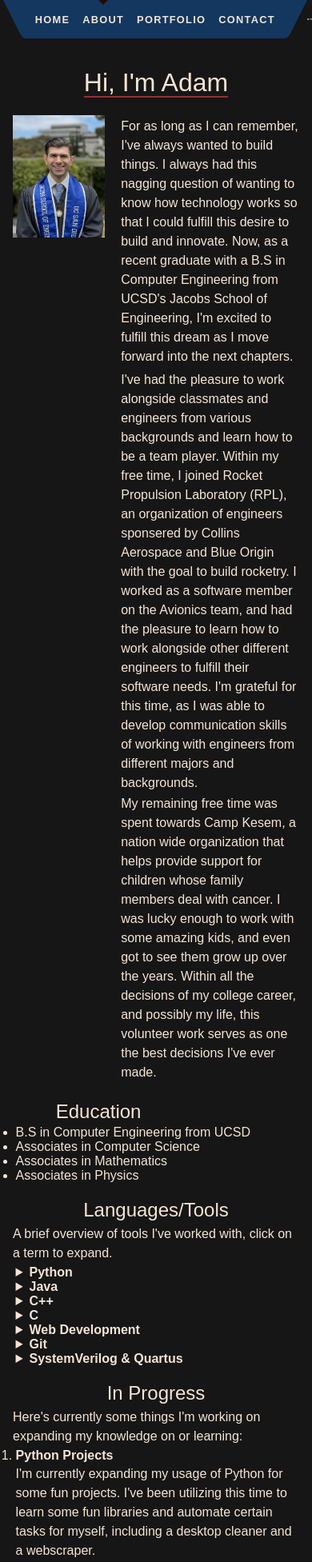
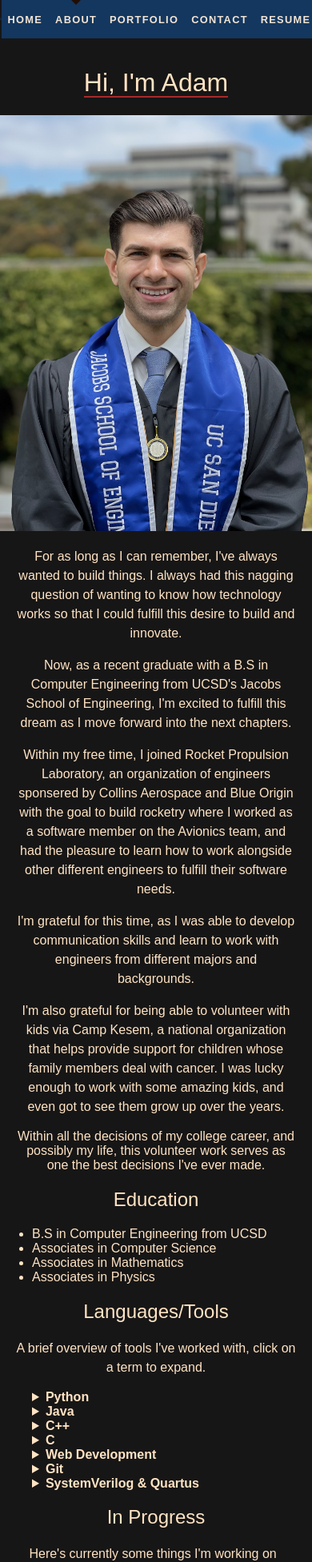
Before and after one commit to asbauer/mywebsite, a SvelteKit app: page /about in a window 390 px wide. Shown: the top 1953 px of the page at 80% size. Built offline with nearby package versions, Linux system fonts and the light colour scheme.

Commit message:
Mobile version 0.8 added

```diff
--- a/src/routes/+layout.svelte
+++ b/src/routes/+layout.svelte
@@ -56,6 +56,8 @@
 		box-sizing: border-box;
 	}
 
+
+
 	footer {
 		display: flex;
 		flex-direction: column;
@@ -73,4 +75,12 @@
 			padding: 12px 0;
 		}
 	}
+
+	@media  screen and (max-width:500px){
+		main {
+			padding-left: 0;
+			padding-right: 0;
+		}
+
+	 }
 </style>
--- a/src/routes/Header.svelte
+++ b/src/routes/Header.svelte
@@ -27,9 +27,13 @@
 			<li aria-current={$page.url.pathname.startsWith('/sverdle') ? 'page' : undefined}>
 				<a href="/portfolio">Portfolio</a>
 			</li>
-			<li aria-current={$page.url.pathname.startsWith('/sverdle') ? 'page' : undefined}>
+			<li id="contact" aria-current={$page.url.pathname.startsWith('/sverdle') ? 'page' : undefined}>
 				<a href="/contact">Contact</a>
 			</li>
+			<li id="resume" aria-current={$page.url.pathname.startsWith('/sverdle') ? 'page' : undefined}>
+				<a href="/resume">Resume</a>
+			</li>
+
 
 		</ul>
 		<svg viewBox="0 0 2 3" aria-hidden="true">
@@ -42,10 +46,10 @@
 			<img src={gmail} alt="Gmail" />
 		</a>
 		<a href="https://www.linkedin.com/in/asbauer/">
-			<img src={linkedin} alt="LinkedIn" height="100%" width="100%"/>
+			<img src={linkedin} alt="LinkedIn"/>
 		</a>
 		<a href="https://github.com/asbauer">
-			<img src={github} alt="GitHub" />
+			<img src={github} alt="GitHub"  />
 		</a>
 
 
@@ -53,6 +57,22 @@
 </header>
 
 <style>
+	img {
+		width: 100%;
+		height: 100%;
+	}
+	@media screen and (max-width:430px) {
+		#corner-socials, img{
+			visibility: hidden;
+		}
+
+		nav {
+			width: 102dvw;
+		}
+	}
+
+
+
 	header {
 		display: flex;
 		justify-content: space-between;
@@ -183,7 +203,14 @@
 
 
 
+	@media screen and (min-width:765px) {
+	#contact {
+		display: none;
+	}
 
 
 
+	}
+
+
 </style>
--- a/src/routes/about/+page.svelte
+++ b/src/routes/about/+page.svelte
@@ -36,29 +36,56 @@
 
             <!--img class="img-slide-right" src="src/li/images/grad1.jpeg" alt="Graduation" title="Graduation photo. Onto the next chapter"-->
             <!--img class="slide-in-from-left" src={gradphoto} alt="Graduation" title="Graduation photo. Onto the next chapter"-->
-            <img src={gradphoto} alt="Graduation" title="Graduation photo. Onto the next chapter">
+            <img class="slide-in-from-left" src={gradphoto} alt="Graduation" title="Graduation photo. Onto the next chapter">
 
 
         <div class="about-text-div slide-in-from-right">
-        <p class="right-text">
-        For as long as I can remember, I've always wanted to build things. I always had this nagging question of wanting to know how technology works so that I could fulfill this desire to build and innovate. Now, as a recent graduate with a B.S in Computer Engineering from UCSD's Jacobs School of Engineering, I'm excited to fulfill this dream
-        as I move forward into the next chapters.
+        <p class="right-text lg-view">
+            For as long as I can remember, I've always wanted to build things.
+            I always had this nagging question of wanting to know how technology works so that I could fulfill this desire to build and innovate.
+            Now, as a recent graduate with a B.S in Computer Engineering from UCSD's Jacobs School of Engineering, I'm excited to fulfill this dream
+            as I move forward into the next chapters.
         </p>
-        <p id="right-text2">
+        <p id="right-text2" class="lg-view">
 			I've had the pleasure to work alongside classmates and engineers from various backgrounds and learn how to be a team player.
             Within my free time, I joined Rocket Propulsion Laboratory (RPL), an organization of engineers sponsered by Collins Aerospace and Blue Origin
-            with the goal to build rocketry. I worked as a software member on the Avionics team, and had the pleasure to learn how to work alongside
-            other different engineers to fulfill their software needs. I'm grateful for this time, as I was able to develop communication skills
-            of working with engineers from different majors and backgrounds.
+            with the goal to build rocketry. I worked as a software member on the Avionics team, and had the pleasure of working with engineers
+            of various majors and technical backgrounds while strengthening communcation skills
+            to address their software needs.
         </p>
 
-        <p id="text3-start" class="slide-in-from-bottom">
-            My remaining free time was spent towards Camp Kesem, a nation wide organization that helps provide support for children whose family members
+        <p class="below-text sm-view">
+            For as long as I can remember, I've always wanted to build things.
+            I always had this nagging question of wanting to know how technology works so that I could fulfill this desire to build and innovate.
+        </p>
+        <p class="below-text sm-view">
+            Now, as a recent graduate with a B.S in Computer Engineering from UCSD's Jacobs School of Engineering, I'm excited to fulfill this dream
+            as I move forward into the next chapters.
+            </p>
+
+        <p class="below-text sm-view">
+                Within my free time, I joined Rocket Propulsion Laboratory, an organization of engineers sponsered by Collins Aerospace and Blue Origin
+                with the goal to build rocketry where I worked as a software member on the Avionics team, and had the pleasure to learn how to work alongside
+                other different engineers to fulfill their software needs.
+            </p>
+
+        <p class="below-text sm-view">
+            I'm grateful for this time, as I was able to develop communication skills
+                and learn to work with engineers from different majors and backgrounds.
+        </p>
+
+
+        <p id="kesem-start" class="slide-in-from-bottom">
+            I'm also grateful for being able to volunteer with kids via Camp Kesem, a national
+            organization that helps provide support for children whose family members
             deal with cancer.
             I was lucky enough to work with some amazing kids, and even got to see them grow up over the years.
+
+        </p>
+        <aside id="kesem-end">
             Within all the decisions of my college career, and possibly my life, this volunteer work serves as one the best decisions I've ever made.
 
-            </p>
+        </aside>
         </div>
 
             <p id="text3-end" hidden>
@@ -407,7 +434,7 @@ h2#education {
 
 @keyframes slideFromTop{
     from {
-        transform: translateY(-300%);
+        transform: translateY(-400%);
     }
 
     to {
@@ -424,20 +451,120 @@ h2#education {
         transform: translateY(0) ;
     }
 
+}
+
+
+@media screen and (min-width:765px) {
+
+    .sm-view{
+        display:none ;
+    }
+
+    aside {
+        margin-top : 15px ;
+    }
+
+
+	.about-box {
+		display: grid;
+		grid-template-columns: auto auto;
+		column-gap: 20px;
+		row-gap:3px ;
+
+		grid-template-rows: auto auto;
+
+	}
+
+	.right-text {
+		margin-top: 0px;
+		grid-column: 2;
+		grid-row: 1;
+		display: block;
+	}
+	#right-text2 {
+		grid-column: 2;
+		grid-row: 1;
+		display: block;
+	}
+
+	.about-text-div {
+		display: flex;
+		width: 100%;
+		flex-direction: column;
+	}
+
+	#kesem-start {
+		margin: 0px;
+		grid-row: 2;
+		grid-column: 1 /span 2
+
+	}
+
+    h2,.slide-in-from-left {
+    animation: 1.5s ease-in  normal slideFromLeft;
+
+}
+img{
+    animation: 1.3s ease-in  normal slideFromLeft,
+    1.5s ease-in  normal littleBobble;
+   max-width: 100%;
+}
+.slide-in-from-right {
+    animation: 1.5s ease-in  normal slideFromRight;
+}
+
+.slide-in-from-bottom{
+        animation: 1.5s ease-in  normal slideFromBottom;
+    }
+
+h2#education{
+    text-align: left;
+    margin-left: 15%;
+}
+h2 {
+   text-align: center;
+    margin-bottom:1% ;
 
 }
 
-img{
-    /*
-    animation: slideLeft 3s ease-in 3 3 normal forwards;
-    animation: animation-name duration timing delay iteration direction
-    animation-name: slideLeft;
-    animation-duration: 2s;
-    */
-    animation: 1.3s ease-in  normal slideFromLeft,
-    1.5s ease-in  normal littleBobble;
 
-   max-width: 100%;
+p {
+    margin-top : 1% ;
+    margin-bottom:1%;
+
+}
+
+
+h1{
+    animation: 1.2s ease-in normal slideFromTop;
+}
+
+
+
+ /*End of desktop margins1 */
+
+/*Start of desktop margins 2*/
+h2#education{
+    text-align: left;
+    margin-left: 15%;
+}
+h2 {
+   text-align: center;
+    margin-bottom:1% ;
+
+}
+
+
+p {
+    margin-top : 1% ;
+    margin-bottom:1%;
+
+}
+
+
+img {
+    max-width: 100%;
+    max-height: 100%;
 }
 
 h2#education{
@@ -455,18 +582,6 @@ h2 {
 p {
     margin-top : 1% ;
     margin-bottom:1%;
-
-}
-.slide-in-from-right {
-    animation: 1.5s ease-in  normal slideFromRight;
-}
-
-h1{
-    animation: 1.2s ease-in normal slideFromTop;
-}
-
-h2,.slide-in-from-left {
-    animation: 1.5s ease-in  normal slideFromLeft;
 
 }
 
@@ -493,9 +608,7 @@ h2,.slide-in-from-left {
 
     }
 
-    .slide-in-from-bottom{
-        animation: 1.5s ease-in  normal slideFromBottom;
-    }
+
 
     p.progress-text {
         margin-top: 0;
@@ -521,16 +634,86 @@ h2,.slide-in-from-left {
     }
 
 
+    h3#courses-header{
+        text-align: center;
+    }
+
+   /*End of Desktop Margins 2*/
+}
 
 
+   @media  screen and (max-width:500px){
 
+    .lg-view {
+        display: none;
+    }
 
-    h3#courses-header{
+    p,aside {
         text-align: center;
+        padding: 0 5% 0 5% ;
+    }
+
+    img {
+        width: 100dvw;
+    }
+
+    main {
+        padding-left: 0%;
+        padding-right: 0%;
+    }
+
+    h1,h2,h3,h5 {
+        text-align: center;
+    }
+
+    .progress-text{
+    padding-left: 0px;
+    padding-top: 0px;
+    padding-right: 2%;
+    margin-top: 1%;
+    margin-bottom: 1%;
+    }
+
+    ol {
+        padding-left: 6%;
+        padding-right: 2.5%;
+    }
+
+    .progress-subheader {
+        text-align: center;
+        margin-bottom: 3%;
+    }
+
+    .summary {
+        display: inline;
+        text-decoration: none;
+
     }
 
 
 
 
+    .overview {
+        list-style-type: none;
+    }
+
+    #education+ul{
+        cursor: default;
+        list-style-type: disc;
+
+    }
+
+   h4 {
+        margin-top: 10px;
+        margin-bottom: 5px;
+
+    }
+
+
+
+
+   }
+
+
 
 </style>
--- a/src/routes/styles.css
+++ b/src/routes/styles.css
@@ -1,4 +1,8 @@
 @import '@fontsource/fira-mono';
+
+
+
+
 
 :root {
 	--font-body: Arial, -apple-system, BlinkMacSystemFont, 'Segoe UI', Roboto, Oxygen, Ubuntu,
@@ -14,6 +18,7 @@
 	--color-bg-2: hsl(33, 70%, 55%) ;
 	/*--color-text: #f9bba4 ;*/
 	--color-text: rgb(244, 229, 212) ;
+	color : var(--color-text) ;
 
 
 	--column-width: 42rem;
@@ -132,14 +137,14 @@ ul {
 }
 	*/
 
+	/* Stuff for the about page
+
 	.about-box {
 		display: grid;
-		/*grid-template-columns: 0.5fr 1fr;*/
 		grid-template-columns: auto auto;
 		column-gap: 20px;
 		row-gap:3px ;
-		/*grid-template-rows: 1fr 10px 10px 10px 10px;
-		*/
+
 		grid-template-rows: auto auto;
 
 	}
@@ -169,7 +174,7 @@ ul {
 
 	}
 
-
+	End used stuff for about page */
 .img-slide-right {
 	/*
 	display: inline;
@@ -245,3 +250,13 @@ h1 {
 	background-color:brown; /* Color of the underline */
 	/*transform: translateY(1px); /* Adjust if needed */
   }
+
+  @media screen and (max-width:500px) {
+	:root {
+		color: bisque;
+		background-color: black;
+}
+
+
+
+}
```
